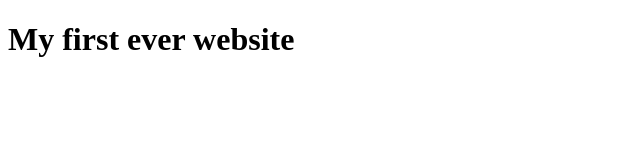
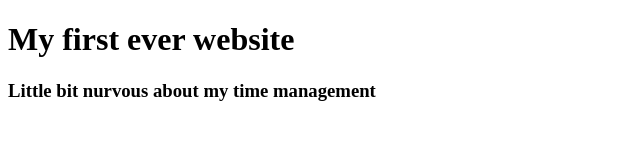
Before and after one commit to MdZiaulIslam/my-first-website, a plain HTML site: page index.html in a window 1280 px wide. Shown: the whole page, without its empty margins (0-640 px from the left). Drawn offline with Linux system fonts and the light colour scheme.

Commit message:
Added new text

```diff
--- a/index.html
+++ b/index.html
@@ -7,5 +7,6 @@
 </head>
 <body>
     <h1>My first ever website</h1>
+    <h3>Little bit nurvous about my time management</h3>
 </body>
 </html>
```
